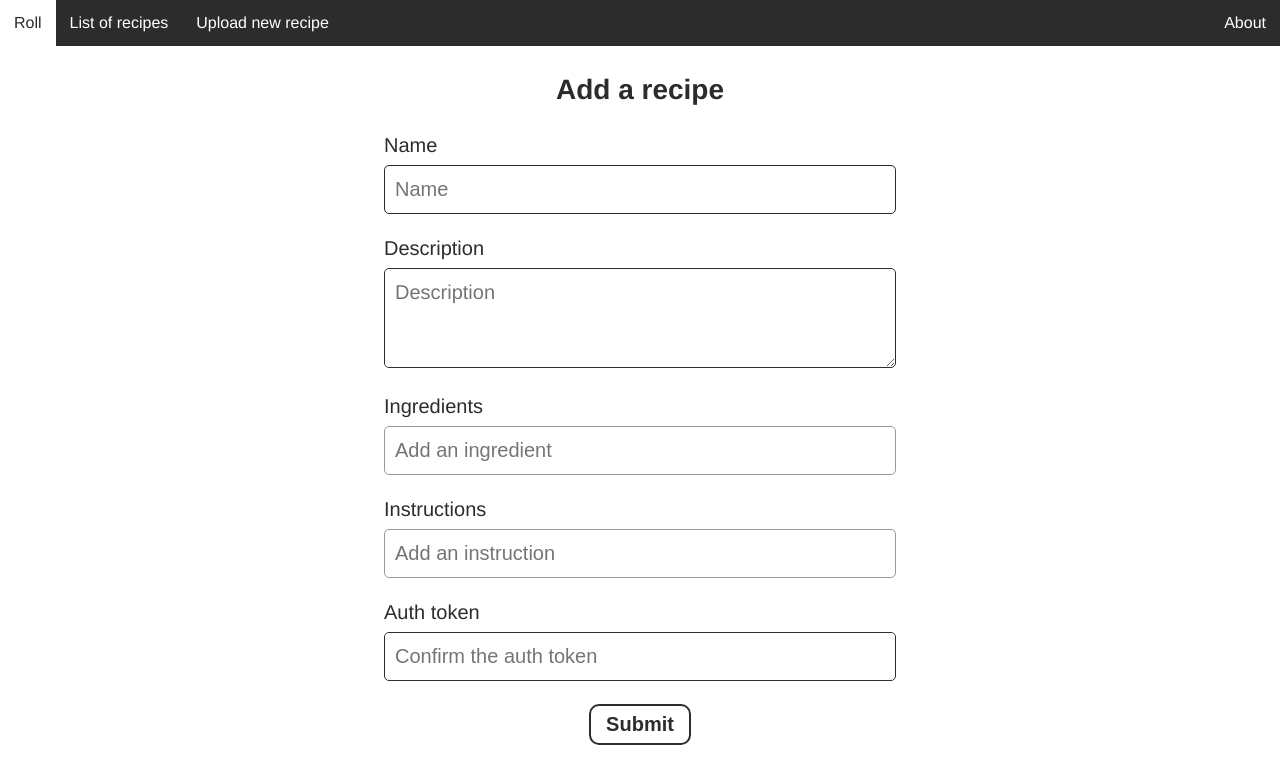
After one commit to JoakimRiikonen/RecipeRoller, a Django app: page /add/ in a window 1280 px wide. The commit adds this page. Shown: the top 784 px of the page. Run offline with Django 3.2, Linux system fonts and the light colour scheme.

Commit message:
recipe adding added

```diff
--- /dev/null
+++ b/core/forms.py
@@ -0,0 +1,37 @@
+from django import forms
+from django.core.exceptions import ValidationError
+from django.core import validators
+from django.utils.translation import gettext_lazy as _
+
+class AddRecipeForm(forms.Form):
+    name = forms.CharField()
+    name.widget.attrs = {'placeholder': "Name"}
+    description = forms.CharField(widget=forms.Textarea())
+    description.widget.attrs = {'placeholder': "Description"}
+    # ingredient0 = forms.CharField()
+    # ingredient0.widget.attrs = {'name': 'ingredient0', 'placeholder': "Add an ingredient"}
+    # total_ingredients_count = forms.CharField(widget=forms.HiddenInput())
+    # instruction0 = forms.CharField()
+    # instruction0.widget.attrs = {'name': 'instruction0', 'placeholder': "Add an instruction"}
+    # total_instructions_count = forms.CharField(widget=forms.HiddenInput())
+    # correct key will be different in prod
+    v = validators.RegexValidator(r'1234', "Auth key is invalid", "invalid")
+    authkey = forms.CharField(validators=[v])
+    authkey.widget.attrs = {'placeholder': 'Confirm the auth token'}
+
+    def __init__(self, *args, **kwargs):
+        extra_ingredients = kwargs.pop('extra_ingredients', 0)
+        if not extra_ingredients:
+            extra_ingredients = 0
+        extra_instructions = kwargs.pop('extra_instructions', 0)
+        if not extra_instructions:
+            extra_instructions = 0
+
+        super(AddRecipeForm, self).__init__(*args, **kwargs)
+        # self.fields['total_ingredients_count'].initial = extra_ingredients
+        # self.fields['total_instructions_count'].initial = extra_instructions
+
+        for i in range(int(extra_ingredients)):
+            self.fields['ingredient{index}'.format(index=i)] = forms.CharField(required=False)
+        for j in range(int(extra_instructions)):
+            self.fields['instruction{index}'.format(index=j)] = forms.CharField(required=False)
--- /dev/null
+++ b/core/static/core/addrecipe.js
@@ -0,0 +1,60 @@
+const ingredientdiv = document.getElementById("ingredient-inputs");
+const instructiondiv = document.getElementById("instruction-inputs");
+const extraIngredientsdiv = document.getElementById("extra_ingredients");
+const extraInstructionsdiv = document.getElementById("extra_instructions");
+var numOfIngredientInputs = 0;
+var numOfInstructionInputs = 0;
+
+createIngredientInput()
+createInstructionInput()
+
+function createIngredientInput(){
+    console.log("ingr");
+    var inputElem = document.createElement("input");
+    inputElem.type="text"
+    inputElem.classList.add("newfield");
+    var n = "ingredient" + numOfIngredientInputs;
+    numOfIngredientInputs += 1;
+    inputElem.name=n;
+    inputElem.placeholder="Add an ingredient";
+    ingredientdiv.appendChild(inputElem);
+
+    extraIngredientsdiv.value = numOfIngredientInputs;
+
+    /*
+    inputElem.addEventListener('click', () => {
+        if(inputElem.classList.contains("newfield")){
+            inputElem.classList.remove("newfield");
+            createIngredientInput();
+        }
+    });
+    */
+
+    inputElem.addEventListener('input', () =>{
+        if(inputElem.classList.contains("newfield")){
+            inputElem.classList.remove("newfield");
+            createIngredientInput();
+        }
+    });
+}
+
+function createInstructionInput(){
+    console.log("instr");
+    var inputElem = document.createElement("input");
+    inputElem.type="text"
+    inputElem.classList.add("newfield");
+    var n = "instruction" + numOfInstructionInputs;
+    numOfInstructionInputs += 1;
+    inputElem.name=n;
+    inputElem.placeholder="Add an instruction";
+    instructiondiv.appendChild(inputElem);
+
+    extraInstructionsdiv.value = numOfInstructionInputs;
+
+    inputElem.addEventListener('input', () => {
+        if(inputElem.classList.contains("newfield")){
+            inputElem.classList.remove("newfield");
+            createInstructionInput();
+        }
+    });
+}
--- a/core/static/core/styles2.css
+++ b/core/static/core/styles2.css
@@ -142,7 +142,7 @@ td {
 #recipeslist {
     display: inline-block;
     text-align: center;
-    font-size: 20px;
+    font-size: 24px;
     margin: 0 auto;
 }
 
@@ -154,7 +154,7 @@ td {
 
 #recipeslist li{
     text-align: left;
-    padding: 5px;
+    padding: 10px;
 }
 
 #recipeslist a{
@@ -165,3 +165,85 @@ td {
 #recipeslist a:hover{
     text-decoration: underline;
 }
+
+input[type=text]{
+    font-size: 20px;
+    width: 100%;
+    padding: 12px 10px;
+    margin: 8px 0;
+    border-radius: 5px;
+    border: 1px solid #2c2c2c;
+    box-sizing: border-box;
+}
+
+input[type=text].newfield {
+    border: 1px solid #999999;
+    color: #999999;
+}
+
+textarea {
+    font-size: 20px;
+    font-family: "Helvetica", Serif;
+    width: 100%;
+    height: 100px;
+    padding: 12px 10px;
+    margin: 8px 0;
+    border-radius: 5px;
+    border: 1px solid #2c2c2c;
+    box-sizing: border-box;
+    resize: vertical;
+}
+
+input[type=submit]{
+    background-color: white;
+    margin-top: 15px;
+    margin-bottom: 20px;
+    border: 2px solid #2c2c2c;
+    color: #2c2c2c;
+    padding: 7px 15px;
+    border-radius: 10px;
+    text-align: center;
+    font-weight: bold;
+    font-size: 20px;
+    transition-duration: 0.2s;
+    -webkit-transition-duration: 0.2s;
+}
+
+input[type=submit]:hover{
+    background-color: #2c2c2c;
+    color: white;
+    cursor: pointer;
+}
+
+input[type=submit]:active{
+    background-color: white;
+    color: #2c2c2c;
+}
+
+button:hover {
+    background-color: #2c2c2c;
+    color: white;
+    cursor: pointer;
+}
+
+button:active {
+    background-color: white;
+    color: #2c2c2c;
+}
+
+#inputs{
+    margin: 0 auto;
+    width: 40%;
+}
+
+#inputtitle{
+    text-align: left;
+    margin: 15px 0 0 0;
+}
+
+.error{
+    float:left;
+    font-size: 18px;
+    padding: 0 4px;
+    color: #FF4D4D;
+}
--- /dev/null
+++ b/core/templates/core/addrecipe.html
@@ -0,0 +1,89 @@
+{% extends "core/base.html" %}
+{% block content %}
+<p id="title">Add a recipe</p>
+<form method="POST" autocomplete="off">
+    {% csrf_token %}
+    <!--
+    <div id="inputs">
+        <p id="inputtitle">Name</p>
+        <input type="text" name="recipename" placeholder="Name"> <br>
+        <p id="inputtitle">Ingredients</p>
+        <div id="ingredient-inputs">
+            <input type="text" name="ingredient0" placeholder="Add an ingredient">
+        </div>
+        <p id="inputtitle">Instructions</p>
+        <div id="instruction-inputs">
+            <input type="text" name="instruction0" placeholder="Add an instruction">
+        </div>
+        <p id="inputtitle">Auth token</p>
+        <input type="text" name="authkey" placeholder="Confirm the auth token">
+        <input type="submit" value="Submit">
+    </div>
+    {% if error %}
+    <p>{{ error }}</p>
+    {% endif %}
+    -->
+    <!--
+    <div id="inputs">
+        <p id="inputtitle">Name</p>
+        {{ form.name }}
+        <p id="inputtitle">Description</p>
+        {{ form.description }}
+        <p id=inputtitle>Ingredients</p>
+        <div id="ingredient-inputs">
+            {{ form.ingredient0 }}
+        </div>
+        <p id="inputtitle">Instructions</p>
+        <div id="instruction-inputs">
+            {{ form.instruction0 }}
+        </div>
+        <p id="inputtitle">Auth token</p>
+        {{ form.authkey }}
+        <input type="submit" value="Submit">
+    </div>
+    -->
+    <div id="inputs">
+        <input type="hidden" id="extra_ingredients" name="extra_ingredients">
+        <input type="hidden" id="extra_instructions", name="extra_instructions">
+        <p id="inputtitle">Name</p>
+        {{ form.name }}
+        <p id="inputtitle">Description</p>
+        {{ form.description }}
+        <p id=inputtitle>Ingredients</p>
+        <div id="ingredient-inputs">
+        </div>
+        <p id="inputtitle">Instructions</p>
+        <div id="instruction-inputs">
+        </div>
+        <p id="inputtitle">Auth token</p>
+        {{ form.authkey }}
+        {% for error in form.authkey.errors %}
+            <div class="error">
+                {{error|escape}}
+            </div>
+        {% endfor %}
+        <input type="submit" value="Submit">
+
+        <!--
+        {% if form.errors %}
+            {% for field in form %}
+                {% for error in field.errors %}
+                    <div class="alert alert-danger">
+                        <strong>{{ error|escape }}</strong>
+                    </div>
+                {% endfor %}
+            {% endfor %}
+            {% for error in form.non_field_errors %}
+                <div class="alert alert-danger">
+                    <strong>{{ error|escape }}</strong>
+                </div>
+            {% endfor %}
+        {% endif %}
+        -->
+
+    </div>
+</form>
+{% load static %}
+<script type="text/javascript" src="{% static "core/addrecipe.js" %}">
+</script>
+{% endblock %}
--- a/core/templates/core/base.html
+++ b/core/templates/core/base.html
@@ -10,7 +10,7 @@
         <ul>
             <li><a href="{% url 'index' %}">Roll</a></li>
             <li><a href="{% url 'listrecipes' %}">List of recipes</a></li>
-            <li><a href="#">Upload new recipe</a></li>
+            <li><a href="{% url 'addrecipe' %}">Upload new recipe</a></li>
             <li style="float:right"><a href="#">About</a></li>
         </ul>
     </div>
--- a/core/urls.py
+++ b/core/urls.py
@@ -6,4 +6,5 @@ urlpatterns = [
     path('', views.index, name='index'),
     path('recipe/<recipe_id>/', views.recipe, name='recipe-view'),
     path('recipes/', views.listrecipes.as_view(), name='listrecipes'),
+    path('add/', views.addrecipe, name='addrecipe')
 ]
--- a/core/views.py
+++ b/core/views.py
@@ -2,6 +2,7 @@ from django.shortcuts import render, redirect
 from django.views.generic.list import ListView
 from .models import Recipe, Ingredient, Recipe_Step
 from random import randint
+from .forms import AddRecipeForm
 
 # Create your views here.
 
@@ -38,3 +39,30 @@ class listrecipes(ListView):
     model = Recipe
     context_object_name = 'recipes'
     template_name = 'core/listrecipes.html'
+
+def addrecipe(request):
+    if request.method == "POST":
+        form = AddRecipeForm(request.POST,
+            extra_ingredients=request.POST.get('extra_ingredients'),
+            extra_instructions=request.POST.get('extra_instructions'))
+        if form.is_valid():
+            # upload the form
+            data = form.cleaned_data
+            keys = data.keys()
+            print(form.cleaned_data)
+            r = Recipe(name=data['name'], description=data['description'])
+            r.save()
+            print(r.id)
+            for key in keys:
+                if "ingredient" in key and data[key] != "":
+                    ingredient = Ingredient(name=data[key], recipe=r)
+                    ingredient.save()
+                    print(ingredient)
+                elif "instruction" in key and data[key] != "":
+                    recipe_step = Recipe_Step(description=data[key], recipe=r)
+                    recipe_step.save()
+                    print(recipe_step)
+            return redirect(recipe, recipe_id=r.id)
+    else:
+        form = AddRecipeForm()
+    return render(request, 'core/addrecipe.html', {'form': form})
```
Also changed, not shown: db.sqlite3.
